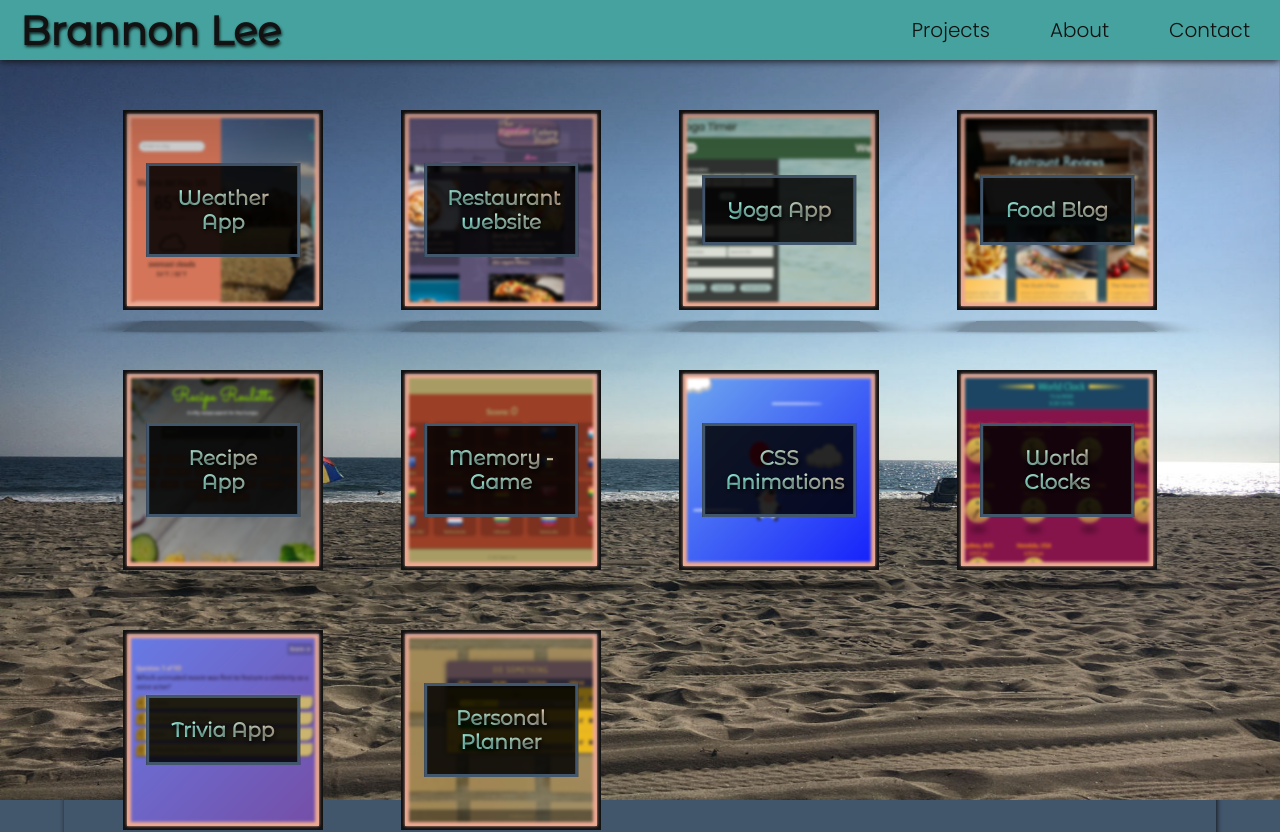
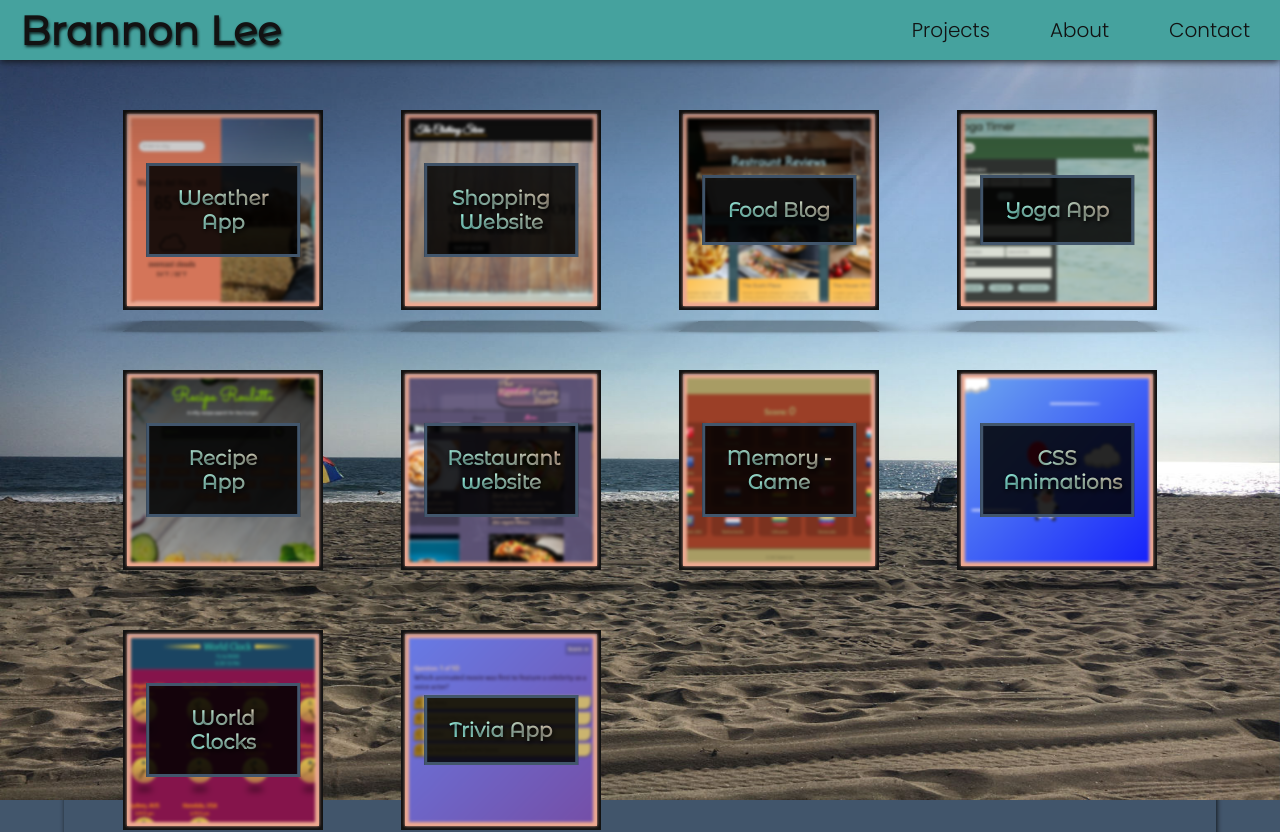
Before and after one commit to menomenonkwan/portfolio, a React (Create React App) app: page /portfolio in a window 1280 px wide. Shown: the top 832 px of the page. Built offline with nearby package versions, Linux system fonts and the light colour scheme.

Commit message:
add shopping website to projects and reorder

```diff
--- a/src/components/assets/Content.js
+++ b/src/components/assets/Content.js
@@ -8,6 +8,7 @@ import TriviaImg from './images/trivia.png';
 import YogaImg from './images/yoga.png';
 import PlannerImg from './images/planner.png';
 import RecipeImg from './images/recipe.png';
+import StoreImg from './images/store.png';
 import MemoryImg from './images/memory.png';
 import CSSImg from './images/cow.png';
 import ClocksImg from './images/clocks.png';
@@ -62,27 +63,26 @@ const portfolioProjects = [
     src: WeatherImg,
     link: 'https://menomenonkwan.github.io/weather-app/'
   },
-
   {
     id: 2,
-    name: 'Restaurant website',
-    description: 'Restaurant website, built around webpack and js modules. Yummers',
-    src: RestaurantImg,
-    link: 'https://menomenonkwan.github.io/restaurant/'
+    name: 'Shopping Website',
+    description: 'Shop for things and stuff on this website built with React, MaterialUI, and Framer Motion.',
+    src: StoreImg,
+    link: 'https://menomenonkwan.github.io/the-clothing-store/'
   },
   {
     id: 3,
+    name: 'Food Blog',
+    description: 'Blog of tasty food nonsense, built with GatsbyJS',
+    src: BlogImg,
+    link: 'https://restaurantreviewsmain.gatsbyjs.io/'
+  },
+  {
+    id: 4,
     name: 'Yoga App',
     description: 'Built with React Hooks and Firebase. This is a timer for your yoga sessions. Breath',
     src: YogaImg,
     link: 'https://brannonlee-yoga-app.netlify.app/'
-  },
-  {
-  id: 4,
-  name: 'Food Blog',
-  description: 'Blog of tasty food nonsense, built with GatsbyJS',
-  src: BlogImg,
-  link: 'https://restaurantreviewsmain.gatsbyjs.io/'
   },
   {
     id: 5,
@@ -93,39 +93,40 @@ const portfolioProjects = [
   },
   {
     id: 6,
+    name: 'Restaurant website',
+    description: 'Restaurant website, built around webpack and js modules. Yummers',
+    src: RestaurantImg,
+    link: 'https://menomenonkwan.github.io/restaurant/'
+  },
+  {
+    id: 7,
     name: 'Memory - Game',
     description: 'Built with React. It\'s amazing how many things look a like',
     src: MemoryImg,
     link: 'https://menomenonkwan.github.io/memory-game/'
   },
   {
-    id: 7,
+    id: 8,
     name: 'CSS Animations',
     description: 'Just hanging around... Made with the magic of CSS animations',
     src: CSSImg,
     link: 'https://menomenonkwan.github.io/floating-cow/'
   },
   {
-    id: 8,
+    id: 9,
     name: 'World Clocks',
     description: 'Keeping track of time around the world. Using JS and SASS',
     src: ClocksImg,
     link: 'https://menomenonkwan.github.io/world-clocks/'
   },
   {
-    id: 9,
+    id: 10,
     name: 'Trivia App',
     description: 'Guess away... Built with JavaScript, using the Open Trivia Database API, and async/await. Enjoy!',
     src: TriviaImg,
     link: 'https://menomenonkwan.github.io/trivia-game/'
   },
-  {
-    id: 10,
-    name: 'Personal Planner',
-    description: 'Using vanilla JavaScript, webpack, and modules. For those who forget things.',
-    src: PlannerImg,
-    link: 'https://menomenonkwan.github.io/lists/#'
-  },
+
 ];
 
 export { projectLinks, Bio, BioExtended, portfolioProjects }
```
Also changed, not shown: src/components/assets/images/store.png (added).
